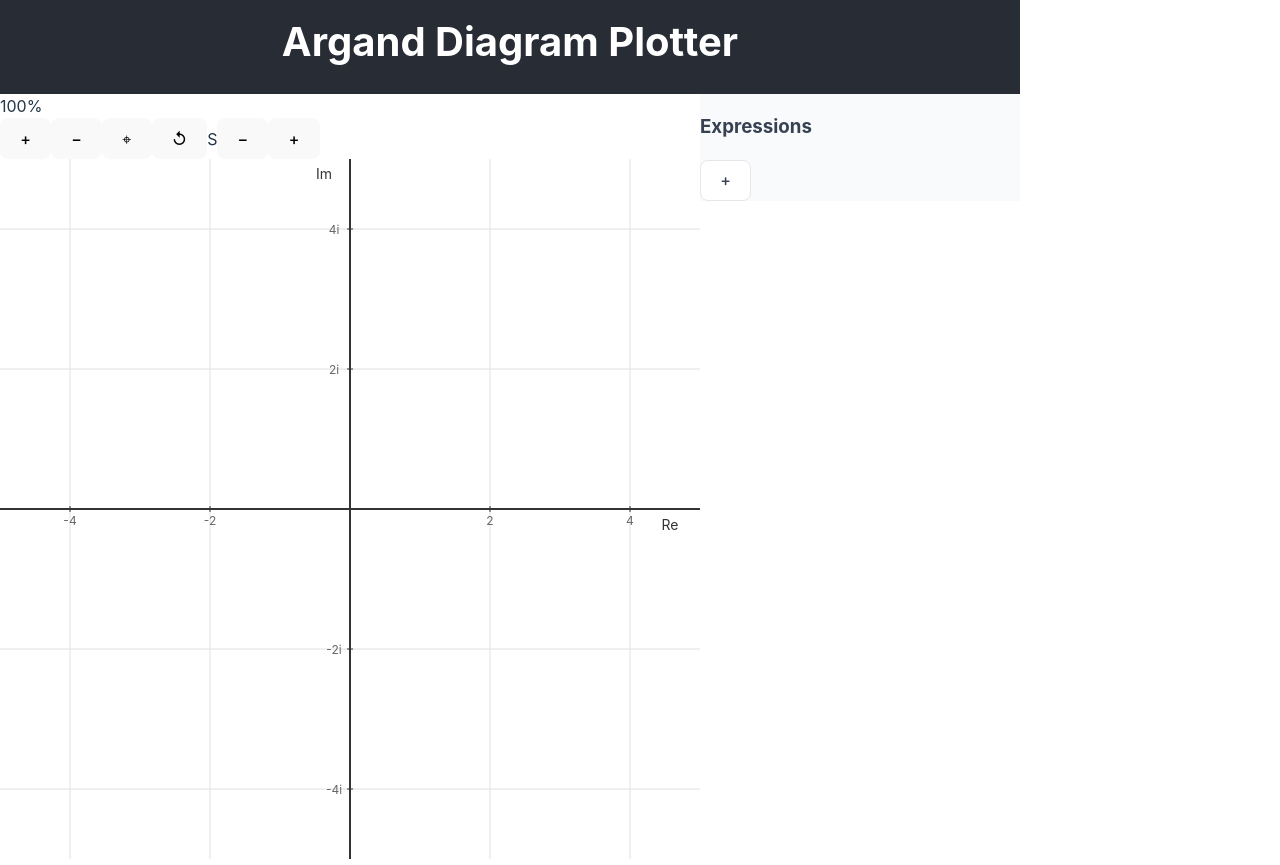
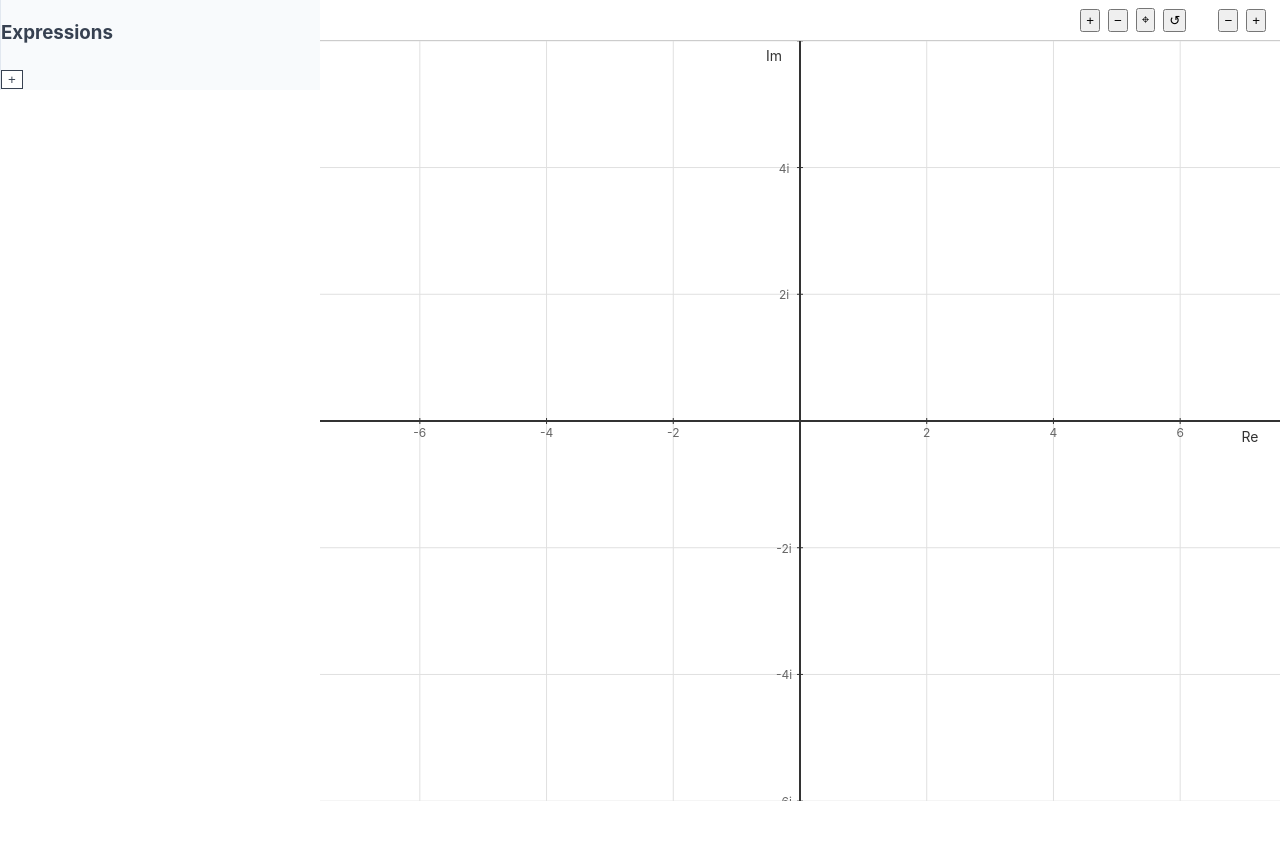
Before and after one commit to clvnkhr/argand, a React (Vite) app: page / in a window 1280 px wide. After the commit the page ends 807 px from the top, so only its background shows below. Built offline with nearby package versions, Linux system fonts and the light colour scheme.

Commit message:
fix line indicator

```diff
--- a/src/App.css
+++ b/src/App.css
@@ -5,79 +5,47 @@
 }
 
 .App-header {
-  background-color: #282c34;
-  padding: 20px;
+  padding: 8px 16px;
   text-align: center;
-  color: white;
-}
-
-.App-header h1 {
-  margin: 0 0 10px 0;
-  font-size: 2.5em;
-}
-
-.App-header p {
-  margin: 0;
-  font-size: 1.2em;
-  opacity: 0.8;
 }
 
 .container {
   flex: 1;
   display: flex;
-  height: calc(100vh - 80px); /* Subtract header height */
-  max-width: 100%;
-  width: 100%;
+  height: calc(100vh - 40px);
 }
 
 .diagram-container {
   flex: 1;
   display: flex;
   flex-direction: column;
-  min-width: 0;
+  min-width: 200px;
 }
 
 .controls-container {
   width: 320px;
-  min-width: 320px;
+  min-width: 50px;
   display: flex;
   flex-direction: column;
+}
+
+.controls-container.collapsed {
+  width: 0;
+  min-width: 0;
+  overflow: hidden;
 }
 
 .argand-diagram {
   position: relative;
 }
 
-@media (max-width: 1200px) {
-  .container {
-    flex-direction: column;
-    align-items: center;
-  }
 
-  .controls-container {
-    width: 100%;
-    max-width: 500px;
-  }
-}
-
-.App-footer {
-  background-color: #f8f9fa;
-  padding: 1rem;
-  text-align: center;
-  color: #666;
-  border-top: 1px solid #dee2e6;
-}
-
-/* Argand Diagram responsive colors */
+/* Essential colors for diagrams */
 .diagram-grid-line {
   stroke: #404040;
 }
 
 .diagram-axis {
-  stroke: #d0d0d0;
-}
-
-.diagram-tick {
   stroke: #d0d0d0;
 }
 
@@ -87,15 +55,6 @@
 
 .diagram-text-primary {
   fill: #e0e0e0;
-}
-
-
-.diagram-control-text {
-  color: #d1d5db;
-}
-
-.diagram-control-border {
-  border-color: #4b5563;
 }
 
 .diagram-svg-border {
@@ -108,16 +67,32 @@
   color: #e5e7eb;
 }
 
+/* Essential expression panel styles */
+.expression-panel {
+  border-left: 1px solid;
+}
+
+.expression-input {
+  border: 1px solid;
+  background-color: #ffffff;
+  color: #1f2937;
+}
+
+.expression-label {
+  color: #374151;
+}
+
+.expression-item {
+  background-color: #ffffff;
+  border: 1px solid;
+}
+
 @media (prefers-color-scheme: light) {
   .diagram-grid-line {
     stroke: #e0e0e0;
   }
 
   .diagram-axis {
-    stroke: #333333;
-  }
-
-  .diagram-tick {
     stroke: #333333;
   }
 
@@ -129,15 +104,6 @@
     fill: #333333;
   }
 
-
-  .diagram-control-text {
-    color: #374151;
-  }
-
-  .diagram-control-border {
-    border-color: #d1d5db;
-  }
-
   .diagram-svg-border {
     border-color: #d1d5db;
   }
@@ -147,105 +113,11 @@
     border-color: #d1d5db;
     color: #1f2937;
   }
-}
 
-/* Expression Panel responsive colors */
-.expression-panel {
-  background-color: #f8fafc;
-  border-color: #e2e8f0;
-}
-
-.expression-input {
-  background-color: #ffffff;
-  border: 1px solid #e5e7eb;
-  color: #1f2937;
-  outline: none;
-  transition: all 0.2s ease;
-  box-shadow: 0 1px 3px rgba(0, 0, 0, 0.1);
-}
-
-.expression-input:focus {
-  border-color: #3b82f6;
-  box-shadow: 0 0 0 3px rgba(59, 130, 246, 0.1), 0 1px 3px rgba(0, 0, 0, 0.1);
-}
-
-.expression-input::placeholder {
-  color: #9ca3af;
-}
-
-.expression-input:hover {
-  border-color: #d1d5db;
-}
-
-.expression-label {
-  color: #374151;
-}
-
-.expression-preview {
-  background-color: #ffffff;
-  border-color: #e5e7eb;
-}
-
-.expression-button-primary {
-  background: linear-gradient(135deg, #3b82f6 0%, #2563eb 100%);
-  border: none;
-  box-shadow: 0 4px 12px rgba(59, 130, 246, 0.3);
-}
-
-.expression-button-primary:hover:not(:disabled) {
-  background: linear-gradient(135deg, #2563eb 0%, #1d4ed8 100%);
-  transform: translateY(-1px);
-  box-shadow: 0 6px 20px rgba(59, 130, 246, 0.4);
-}
-
-.expression-button-secondary {
-  background-color: #ffffff;
-  border-color: #d1d5db;
-  color: #374151;
-  box-shadow: 0 2px 8px rgba(0, 0, 0, 0.1);
-}
-
-.expression-button-secondary:hover {
-  background-color: #f9fafb;
-  transform: translateY(-1px);
-  box-shadow: 0 4px 12px rgba(0, 0, 0, 0.15);
-}
-
-.expression-button-danger {
-  background: linear-gradient(135deg, #ef4444 0%, #dc2626 100%);
-  box-shadow: 0 4px 12px rgba(239, 68, 68, 0.3);
-}
-
-.expression-button-danger:hover {
-  background: linear-gradient(135deg, #dc2626 0%, #b91c1c 100%);
-  transform: translateY(-1px);
-  box-shadow: 0 6px 20px rgba(239, 68, 68, 0.4);
-}
-
-.expression-template-card {
-  background-color: #ffffff;
-  border-color: #e5e7eb;
-}
-
-.expression-template-card:hover {
-  background-color: #f8fafc;
-  border-color: #3b82f6;
-  transform: translateY(-1px);
-  box-shadow: 0 4px 12px rgba(0, 0, 0, 0.1);
-}
-
-.expression-item {
-  background-color: #ffffff;
-  border-color: #e5e7eb;
-}
-
-.expression-tab {
-  transition: all 0.2s ease;
-}
-
-.expression-tab.active {
-  background: linear-gradient(135deg, #3b82f6 0%, #2563eb 100%);
-  box-shadow: 0 2px 8px rgba(59, 130, 246, 0.3);
+  .expression-panel {
+    background-color: #f8fafc;
+    border-color: #e2e8f0;
+  }
 }
 
 @media (prefers-color-scheme: dark) {
@@ -256,68 +128,12 @@
 
   .expression-input {
     background-color: #1e293b;
-    border: 1px solid #475569;
+    border-color: #475569;
     color: #e2e8f0;
-    outline: none;
-    transition: all 0.2s ease;
-    box-shadow: 0 1px 3px rgba(0, 0, 0, 0.3);
-  }
-
-  .expression-input:focus {
-    border-color: #60a5fa;
-    box-shadow: 0 0 0 3px rgba(96, 165, 250, 0.1), 0 1px 3px rgba(0, 0, 0, 0.3);
-  }
-
-  .expression-input::placeholder {
-    color: #94a3b8;
-  }
-
-  .expression-input:hover {
-    border-color: #64748b;
   }
 
   .expression-label {
     color: #cbd5e1;
-  }
-
-  .expression-preview {
-    background-color: #0f172a;
-    border-color: #334155;
-  }
-
-  .expression-button-primary {
-    background: linear-gradient(135deg, #3b82f6 0%, #2563eb 100%);
-    box-shadow: 0 4px 12px rgba(59, 130, 246, 0.3);
-  }
-
-  .expression-button-secondary {
-    background-color: #334155;
-    border-color: #475569;
-    color: #e2e8f0;
-    box-shadow: 0 2px 8px rgba(0, 0, 0, 0.3);
-  }
-
-  .expression-button-secondary:hover {
-    background-color: #475569;
-    transform: translateY(-1px);
-    box-shadow: 0 4px 12px rgba(0, 0, 0, 0.4);
-  }
-
-  .expression-button-danger {
-    background: linear-gradient(135deg, #ef4444 0%, #dc2626 100%);
-    box-shadow: 0 4px 12px rgba(239, 68, 68, 0.3);
-  }
-
-  .expression-template-card {
-    background-color: #0f172a;
-    border-color: #334155;
-  }
-
-  .expression-template-card:hover {
-    background-color: #1e293b;
-    border-color: #60a5fa;
-    transform: translateY(-1px);
-    box-shadow: 0 4px 12px rgba(0, 0, 0, 0.3);
   }
 
   .expression-item {
--- a/src/App.tsx
+++ b/src/App.tsx
@@ -1,4 +1,4 @@
-import { useState, useCallback, useMemo } from 'react';
+import { useState, useCallback, useMemo, useEffect } from 'react';
 import ArgandDiagram from './components/ArgandDiagram';
 import ExpressionPanel from './components/ExpressionPanel';
 import { PlotConfig } from './types/complex';
@@ -9,12 +9,33 @@ import './App.css';
 
 function App() {
   const [expressions, setExpressions] = useState<PlotExpression[]>([]);
-  const [viewport, setViewport] = useState({ offsetX: 0, offsetY: 0, zoomLevel: 1 });
-  const [tickCrowding, setTickCrowding] = useState(2); // 1=very sparse, 5=very dense
+  const [viewport, setViewport] = useState({ offsetX: 0, offsetY: 0, zoomLevel: 0.66 });
+  const [tickCrowding, setTickCrowding] = useState(3); // 1=very sparse, 5=very dense
+  const [isCollapsed, setIsCollapsed] = useState(false);
+  const [dimensions, setDimensions] = useState({
+    width: 800,
+    height: 600
+  });
+
+  useEffect(() => {
+    const updateDimensions = () => {
+      const controlsWidth = isCollapsed ? 0 : 320;
+      const controlsBarHeight = 40; // Account for zoom controls bar
+
+      setDimensions({
+        width: window.innerWidth - controlsWidth,
+        height: window.innerHeight - controlsBarHeight
+      });
+    };
+
+    updateDimensions();
+    window.addEventListener('resize', updateDimensions);
+    return () => window.removeEventListener('resize', updateDimensions);
+  }, [isCollapsed]);
 
   const config: PlotConfig = {
-    width: 700,
-    height: 700,
+    width: dimensions.width,
+    height: dimensions.height,
     range: 15,
     resolution: 50,
     adaptiveSampling: true,
@@ -69,7 +90,7 @@ function App() {
     }
 
     return { regions: allRegions };
-  }, [expressions, config, viewport]);
+  }, [expressions, config, viewport, dimensions]);
 
   const handleExpressionsChange = useCallback((newExpressions: PlotExpression[]) => {
     setExpressions(newExpressions);
@@ -81,11 +102,17 @@ function App() {
 
   return (
     <div className="App">
-      <header className="App-header">
-        <h1>Argand Diagram Plotter</h1>
-      </header>
+      <main className="container">
+        <div className={`controls-container${isCollapsed ? ' collapsed' : ''}`}>
+          <ExpressionPanel
+            onExpressionsChange={handleExpressionsChange}
+            config={config}
+            onPlotGenerated={() => {}} // No-op since plot data is generated from expressions
+            isCollapsed={isCollapsed}
+            onToggleCollapse={() => setIsCollapsed(!isCollapsed)}
+          />
+        </div>
 
-      <main className="container">
         <div className="diagram-container">
           <ArgandDiagram
             elements={[]}
@@ -98,17 +125,11 @@ function App() {
             onViewportChange={handleViewportChange}
             tickCrowding={tickCrowding}
             onTickCrowdingChange={setTickCrowding}
+            isControlsCollapsed={isCollapsed}
+            onToggleControls={() => setIsCollapsed(!isCollapsed)}
           />
         </div>
-
-        <div className="controls-container">
-          <ExpressionPanel
-            onExpressionsChange={handleExpressionsChange}
-            config={config}
-            onPlotGenerated={() => {}} // No-op since plot data is generated from expressions
-          />
-        </div>
-      </main>
+          </main>
     </div>
   );
 }
--- a/src/components/ArgandDiagram.tsx
+++ b/src/components/ArgandDiagram.tsx
@@ -19,6 +19,8 @@ interface ArgandDiagramProps {
   onViewportChange?: (viewport: ViewportState) => void;
   tickCrowding?: number;
   onTickCrowdingChange?: (tickCrowding: number) => void;
+  isControlsCollapsed?: boolean;
+  onToggleControls?: () => void;
 }
 
 const ArgandDiagram: React.FC<ArgandDiagramProps> = ({
@@ -31,7 +33,9 @@ const ArgandDiagram: React.FC<ArgandDiagramProps> = ({
   viewport,
   onViewportChange,
   tickCrowding,
-  onTickCrowdingChange
+  onTickCrowdingChange,
+  isControlsCollapsed = false,
+  onToggleControls
 }) => {
   const [hoveredPoint, setHoveredPoint] = useState<Point | null>(null);
 
@@ -39,7 +43,7 @@ const ArgandDiagram: React.FC<ArgandDiagramProps> = ({
   const currentViewport = viewport || {
     offsetX: 0,
     offsetY: 0,
-    zoomLevel: 1
+    zoomLevel: 0.66
   };
 
   // Wrapper to call onViewportChange when viewport changes
@@ -105,6 +109,8 @@ const ArgandDiagram: React.FC<ArgandDiagramProps> = ({
 
   // Wheel event handler for zooming
   const handleWheel = useCallback((e: React.WheelEvent<SVGSVGElement>) => {
+    e.preventDefault();
+
     const scaleFactor = e.deltaY > 0 ? 0.9 : 1.1;
     const newZoomLevel = Math.max(0.1, Math.min(50, currentViewport.zoomLevel * scaleFactor));
 
@@ -145,44 +151,60 @@ const ArgandDiagram: React.FC<ArgandDiagramProps> = ({
 
     const step = 0.5 / currentViewport.zoomLevel; // Pan step size
     let newViewport = { ...currentViewport };
+    let shouldPreventDefault = false;
 
     switch (e.key) {
       case 'ArrowUp':
+        if (document.activeElement === svgRef.current) {
           newViewport.offsetY += step;
+          shouldPreventDefault = true;
+        }
         break;
       case 'ArrowDown':
+        if (document.activeElement === svgRef.current) {
           newViewport.offsetY -= step;
+          shouldPreventDefault = true;
+        }
         break;
       case 'ArrowLeft':
+        if (document.activeElement === svgRef.current) {
           newViewport.offsetX -= step;
+          shouldPreventDefault = true;
+        }
         break;
       case 'ArrowRight':
+        if (document.activeElement === svgRef.current) {
           newViewport.offsetX += step;
+          shouldPreventDefault = true;
+        }
         break;
       case '+':
       case '=':
         if (e.ctrlKey || e.metaKey) {
           newViewport.zoomLevel = Math.min(50, newViewport.zoomLevel * 1.25);
+          shouldPreventDefault = true;
         }
         break;
       case '-':
         if (e.ctrlKey || e.metaKey) {
           newViewport.zoomLevel = Math.max(0.1, newViewport.zoomLevel * 0.8);
+          shouldPreventDefault = true;
         }
         break;
       case 'r':
       case 'R':
         if (e.ctrlKey || e.metaKey || document.activeElement === svgRef.current) {
           // Reset view
-          newViewport = { offsetX: 0, offsetY: 0, zoomLevel: 1 };
+          newViewport = { offsetX: 0, offsetY: 0, zoomLevel: 0.66 };
+          shouldPreventDefault = true;
         }
         break;
       default:
         return;
     }
 
+    if (shouldPreventDefault) {
       updateViewport(newViewport);
-    if (e.key !== 'r' && e.key !== 'R') {
       e.preventDefault();
     }
   }, [viewport]);
@@ -763,69 +785,43 @@ const ArgandDiagram: React.FC<ArgandDiagramProps> = ({
   return (
     <div className="argand-diagram">
       {/* Controls bar above graph */}
-      <div className="px-3 py-1 border-b border-slate-600 flex items-center justify-between text-sm w-full bg-slate-800/90 text-slate-200 dark:border-slate-300 dark:bg-white/90 dark:text-slate-700 flex-nowrap">
-          {/* Zoom controls - left side */}
-          <div className="flex items-center gap-4">
-            <span className="font-medium w-12 text-right inline-block text-slate-200 dark:text-slate-100">{Math.round(currentViewport.zoomLevel * 100)}%</span>
-          </div>
-
-          {/* All controls - right side */}
-          <div className="flex items-center gap-2 flex-shrink-0">
+      <div style={{display: 'flex', justifyContent: 'space-between', alignItems: 'center', padding: '8px 12px', borderBottom: '1px solid #ccc'}}>
+        {isControlsCollapsed && onToggleControls && (
           <button
-              onClick={zoomIn}
-              className="w-5 h-5 flex items-center justify-center rounded bg-blue-500 text-white hover:bg-blue-600 transition-colors text-xs"
-              title="Zoom In"
+            onClick={onToggleControls}
+            title="Expand Expressions Panel"
+            style={{padding: '2px 8px', margin: '0', fontSize: '12px'}}
           >
-              +
+            →
           </button>
-            <button
-              onClick={zoomOut}
-              className="w-5 h-5 flex items-center justify-center rounded bg-blue-500 text-white hover:bg-blue-600 transition-colors text-xs"
-              title="Zoom Out"
-            >
-              −
-            </button>
-            <button
-              onClick={centerView}
-              className="w-5 h-5 flex items-center justify-center rounded bg-gray-500 text-white hover:bg-gray-600 transition-colors text-xs"
-              title="Center on Origin"
-            >
-              ⌖
-            </button>
-            <button
-              onClick={resetView}
-              className="w-5 h-5 flex items-center justify-center rounded bg-orange-500 text-white hover:bg-orange-600 transition-colors text-xs"
-              title="Reset View"
-            >
-              ↺
-            </button>
-
-            {/* Tick density controls */}
+        )}
+        <div style={{display: 'flex', alignItems: 'center', gap: '4px', marginLeft: isControlsCollapsed ? '0' : 'auto'}}>
+          <button onClick={zoomIn} title="Zoom In" style={{padding: '2px 4px', margin: '0 2px'}}>+</button>
+          <button onClick={zoomOut} title="Zoom Out" style={{padding: '2px 4px', margin: '0 2px'}}>−</button>
+          <button onClick={centerView} title="Center on Origin" style={{padding: '2px 4px', margin: '0 2px'}}>⌖</button>
+          <button onClick={resetView} title="Reset View" style={{padding: '2px 4px', margin: '0 2px'}}>↺</button>
           {onTickCrowdingChange && (
             <>
-                <span className="text-xs text-slate-200 dark:text-slate-700">
-                  {['VS', 'S', 'M', 'D', 'VD'][tickCrowding - 1]}
-                </span>
+              <span style={{display: 'inline-block', width: '20px'}}></span>
               <button
                 onClick={() => onTickCrowdingChange(Math.max(1, tickCrowding - 1))}
-                  className="w-4 h-4 flex items-center justify-center rounded bg-green-500 text-white hover:bg-green-600 disabled:bg-gray-300 disabled:cursor-not-allowed transition-colors text-xs"
                 title="Less"
                 disabled={tickCrowding <= 1}
+                style={{padding: '2px 4px', margin: '0 2px'}}
               >
                 −
               </button>
               <button
                 onClick={() => onTickCrowdingChange(Math.min(5, tickCrowding + 1))}
-                  className="w-4 h-4 flex items-center justify-center rounded bg-green-500 text-white hover:bg-green-600 disabled:bg-gray-300 disabled:cursor-not-allowed transition-colors text-xs"
                 title="More"
                 disabled={tickCrowding >= 5}
+                style={{padding: '2px 4px', margin: '0 2px'}}
               >
                 +
               </button>
             </>
           )}
         </div>
-
       </div>
 
       <svg
--- a/src/components/ExpressionPanel.tsx
+++ b/src/components/ExpressionPanel.tsx
@@ -11,12 +11,16 @@ interface ExpressionPanelProps {
   onExpressionsChange: (expressions: PlotExpression[]) => void;
   config: PlotConfig;
   onPlotGenerated: (plotData: any) => void;
+  isCollapsed?: boolean;
+  onToggleCollapse?: () => void;
 }
 
 export const ExpressionPanel: React.FC<ExpressionPanelProps> = ({
   onExpressionsChange,
   config,
-  onPlotGenerated
+  onPlotGenerated,
+  isCollapsed = false,
+  onToggleCollapse
 }) => {
   const [expressions, setExpressions] = useState<PlotExpression[]>([]);
   const [namedVariables, setNamedVariables] = useState<NamedVariable[]>([]);
@@ -31,6 +35,17 @@ export const ExpressionPanel: React.FC<ExpressionPanelProps> = ({
   const [showStylePanel, setShowStylePanel] = useState<number | null>(null);
   const [tempColor, setTempColor] = useState('#4ecdc4');
   const [tempLineThickness, setTempLineThickness] = useState(2);
+
+  // Function to generate random colors
+  const generateRandomColor = useCallback(() => {
+    const colors = [
+      '#FF6B6B', '#4ECDC4', '#45B7D1', '#96CEB4', '#FFEAA7',
+      '#DDA0DD', '#98D8C8', '#F7DC6F', '#BB8FCE', '#85C1E2',
+      '#F8B739', '#52B788', '#E74C3C', '#3498DB', '#2ECC71',
+      '#F39C12', '#9B59B6', '#1ABC9C', '#E67E22', '#34495E'
+    ];
+    return colors[Math.floor(Math.random() * colors.length)];
+  }, []);
 
   const parser = new ExpressionParser();
   const evaluator = new ExpressionEvaluator();
@@ -187,7 +202,7 @@ export const ExpressionPanel: React.FC<ExpressionPanelProps> = ({
       type: 'point',
       expression: '',
       originalExpression: '',
-      color: '#4ecdc4',
+      color: generateRandomColor(),
       visible: true
     };
 
@@ -200,14 +215,14 @@ export const ExpressionPanel: React.FC<ExpressionPanelProps> = ({
         setEditingIndex(updatedExpressions.length - 1);
         setEditingExpression('');
         setEditingLabel('');
-        setEditingColor('#4ecdc4');
+        setEditingColor(newExpr.color);
         setEditingLineThickness(2);
         setParseError(null);
       }, 0);
 
       return updatedExpressions;
     });
-  }, [onExpressionsChange]);
+  }, [onExpressionsChange, generateRandomColor]);
 
   const removeExpression = useCallback((index: number) => {
     const updatedExpressions = expressions.filter((_, i) => i !== index);
@@ -318,14 +333,23 @@ export const ExpressionPanel: React.FC<ExpressionPanelProps> = ({
                   <div className="flex gap-1 items-center">
                     <div className="relative">
                       <div
-                        className="w-8 h-4 border rounded cursor-pointer hover:bg-gray-100 dark:hover:bg-gray-700 transition-all duration-200 bg-white dark:bg-gray-800 flex items-center justify-center"
+                        className="w-8 h-4 border-2 rounded cursor-pointer hover:bg-gray-100 dark:hover:bg-gray-700 transition-all duration-200 bg-white dark:bg-gray-800 flex items-center justify-center"
+                        style={{ borderColor: editingColor }}
                         onClick={(e) => {
                           e.stopPropagation();
                           openStylePanel(index);
                         }}
-                        title="Style Settings"
+                        title="Click to change color & style"
                       >
-                        <div className="w-6 h-0.5 bg-current" style={{color: editingColor, height: `${editingLineThickness}px`}}></div>
+                        <div
+                          className="rounded-full"
+                          style={{
+                            width: '24px',
+                            backgroundColor: editingColor,
+                            height: `${Math.max(editingLineThickness || 2, 4)}px`,
+                            minWidth: '24px'
+                          }}
+                        ></div>
                       </div>
 
                       {showStylePanel === index && (
@@ -459,14 +483,23 @@ export const ExpressionPanel: React.FC<ExpressionPanelProps> = ({
                 >
                   <div className="relative">
                     <div
-                        className="w-8 h-4 border rounded cursor-pointer hover:bg-gray-100 dark:hover:bg-gray-700 transition-all duration-200 bg-white dark:bg-gray-800 flex items-center justify-center flex-shrink-0"
+                        className="w-8 h-4 border-2 rounded cursor-pointer hover:bg-gray-100 dark:hover:bg-gray-700 transition-all duration-200 bg-white dark:bg-gray-800 flex items-center justify-center flex-shrink-0"
+                        style={{ borderColor: expr.color || '#4ecdc4' }}
                         onClick={(e) => {
                           e.stopPropagation();
                           openStylePanel(index);
                         }}
-                        title="Style Settings"
+                        title="Click to change color & style"
                       >
-                        <div className="w-6 h-0.5 bg-current" style={{color: expr.color || '#4ecdc4', height: `${expr.lineThickness || 2}px`}}></div>
+                        <div
+                          className="rounded-full"
+                          style={{
+                            width: '24px',
+                            backgroundColor: expr.color || '#4ecdc4',
+                            height: `${Math.max(expr.lineThickness || 2, 4)}px`,
+                            minWidth: '24px'
+                          }}
+                        ></div>
                       </div>
 
                       {showStylePanel === index && (
--- a/src/index.css
+++ b/src/index.css
@@ -14,45 +14,11 @@
   -webkit-text-size-adjust: 100%;
 }
 
-a {
-  font-weight: 500;
-  color: #646cff;
-  text-decoration: inherit;
-}
-a:hover {
-  color: #535bf2;
-}
-
 body {
   margin: 0;
-  display: flex;
-  place-items: center;
   min-width: 320px;
   min-height: 100vh;
-}
-
-h1 {
-  font-size: 3.2em;
-  line-height: 1.1;
-}
-
-button {
-  border-radius: 8px;
-  border: 1px solid transparent;
-  padding: 0.6em 1.2em;
-  font-size: 1em;
-  font-weight: 500;
-  font-family: inherit;
-  background-color: #1a1a1a;
-  cursor: pointer;
-  transition: border-color 0.25s;
-}
-button:hover {
-  border-color: #646cff;
-}
-button:focus,
-button:focus-visible {
-  outline: 4px auto -webkit-focus-ring-color;
+  overflow: hidden;
 }
 
 @media (prefers-color-scheme: light) {
@@ -60,10 +26,4 @@ button:focus-visible {
     color: #213547;
     background-color: #ffffff;
   }
-  a:hover {
-    color: #747bff;
-  }
-  button {
-    background-color: #f9f9f9;
-  }
 }
```
Lines whose indentation alone changed are shown as unchanged.
